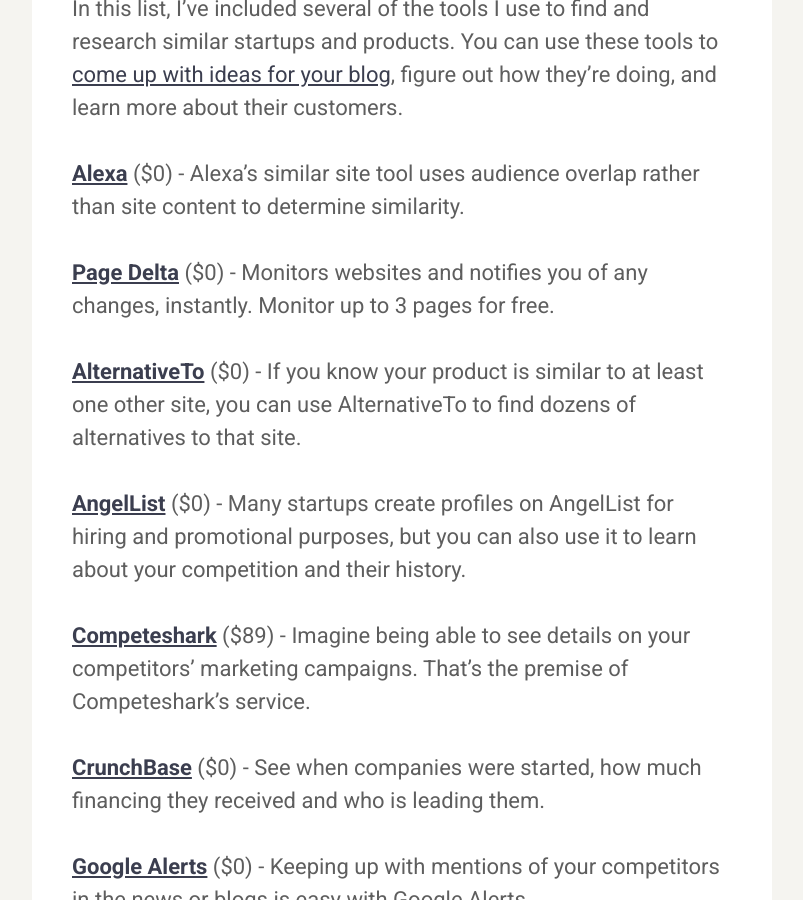
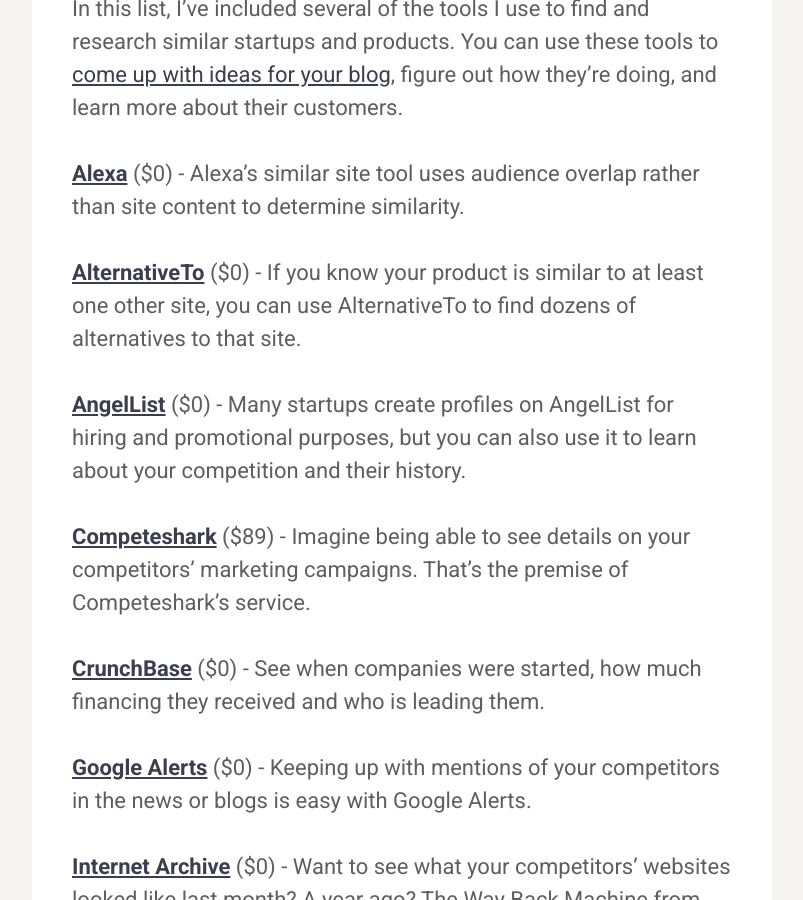
Before and after one commit to karllhughes/learn, a Jekyll site: the page built from _posts/2020-12-20-researching-competition.md, in a window 1280 px wide and 900 px high, scrolled down 2128 px. Shown: the whole window, without its empty margins (238-1041 px from the left). Built offline with Jekyll 4.4.1, drawn with Linux system fonts in a browser that asks for light colours; a script that is not in the unit is left out; some of the changed text lies outside the part shown.

Commit message:
Update Posts “2020-12-20-researching-competition”

```diff
--- a/_posts/2020-12-20-researching-competition.md
+++ b/_posts/2020-12-20-researching-competition.md
@@ -24,8 +24,6 @@
 In this list, I've included several of the tools I use to find and research similar startups and products. You can use these tools to [come up with ideas for your blog](https://draft.dev/learn/posts/ideas), figure out how they're doing, and learn more about their customers.
 
 **[Alexa](https://www.alexa.com/find-similar-sites)** ($0) - Alexa's similar site tool uses audience overlap rather than site content to determine similarity.
-
-**[Page Delta](https://pagedelta.com/)** ($0) - Monitors websites and notifies you of any changes, instantly. Monitor up to 3 pages for free.
 
 **[AlternativeTo](https://alternativeto.net/)** ($0) - If you know your product is similar to at least one other site, you can use AlternativeTo to find dozens of alternatives to that site.
 
@@ -69,8 +67,6 @@
 
 **[Wachete](https://www.wachete.com/)** ($0) - Track a website, get notified of changes
 
-**[Wappalyzer](https://wappalyzer.com/)** - Identify the marketing and tech tools that your competitors are using on their sites.
-
 **[WebWire](https://www.webwire.com/IndustryList.asp)** ($0) - WebWire hosts a list of trade journals by industry that could be very helpful if you're exploring a new market and want to know what the major news sources are.
 
 **[Whois Lookup](https://whois.domaintools.com/)** ($0) - This might be helpful for smaller competitors who don't include much information about the company's founders or structure on their site. Whois lookup allows you to see who owns the domain name, when it was bought/sold, and any other domains they own.
```
